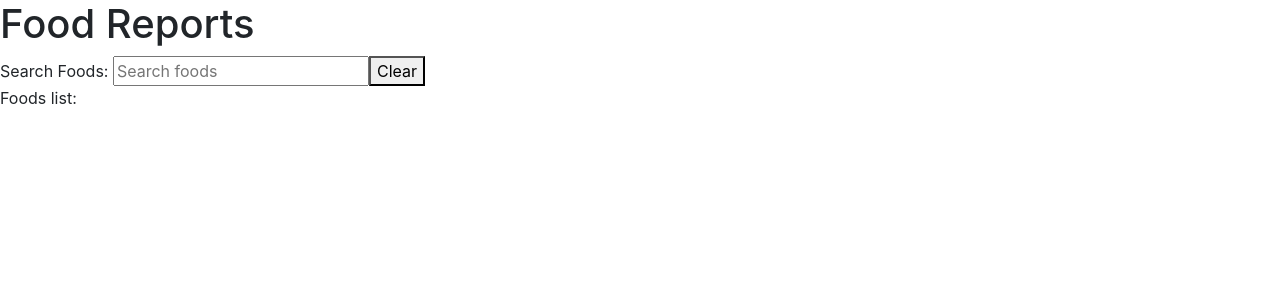
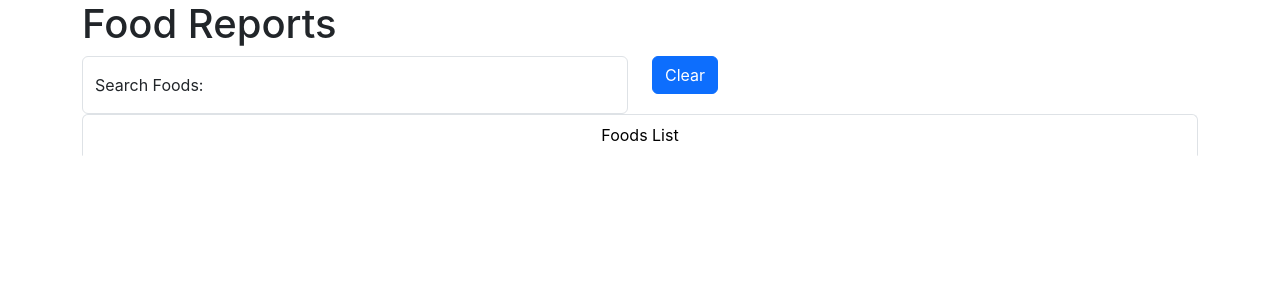
Before and after one commit to chaitanya-thengdi-psl/ndb-food-reports, a React (Create React App) app: page / in a window 1280 px wide. Shown: the top 300 px of the page. Built offline with nearby package versions, Linux system fonts and the light colour scheme.

Commit message:
Add basic Bootstrap styling

```diff
--- a/src/components/App/App.js
+++ b/src/components/App/App.js
@@ -1,4 +1,12 @@
 import { useState, useEffect } from 'react';
+
+import Button from 'react-bootstrap/Button';
+import Container from 'react-bootstrap/Container';
+import Row from 'react-bootstrap/Row';
+import Col from 'react-bootstrap/Col';
+import ListGroup from 'react-bootstrap/ListGroup';
+import Tab from 'react-bootstrap/Tab';
+import Tabs from 'react-bootstrap/Tabs';
 
 import FoodList from '../FoodList/FoodList';
 import Search from '../Search/Search';
@@ -8,6 +16,7 @@ import BasicReport from '../BasicReport/BasicReport';
 
 function App() {
 
+  const [activeTab, setActiveTab] = useState("foodslist");
   const [foods, setFoods] = useState([]);
   const [query, setQuery] = useState(false);
   const [searchData, setSearchData] = useState([])
@@ -43,20 +52,39 @@ function App() {
     localStorage.setItem("foods", JSON.stringify(filteredFoods))
   }
 
+  function viewReport (food) {
+    setSelectedFood(food);
+    setActiveTab("report");
+  }
+
   return (
     <div className="App">
-      <h1>Food Reports</h1>
-      <Search onSearch={(query) => setQuery(query)} clearSearch={() => setQuery("")}/>
-      {viewingSearchResults && <div>
-        Search results:
-        <ul>
-          {searchData.map(datum => <li>
-            <span>{datum.description}</span> <button onClick={() => addToFoodsList(datum)}>Add</button>
-          </li>)}
-        </ul>
-      </div>}
-      <FoodList foods={foods} removeSelectedFood={removeFromFoodsList} setSelectedFood={setSelectedFood} />
-      {selectedFood && <BasicReport food={selectedFood} />}
+      <Container>
+        <Row>
+          <Col>
+            <h1>Food Reports</h1>
+            <Search onSearch={(query) => setQuery(query)} clearSearch={() => setQuery("")} />
+            {viewingSearchResults && <div>
+              <label>Search results:</label>
+              <ListGroup as="ul">
+                {searchData.map(datum => <ListGroup.Item as="li"><span>{datum.description}</span> <Button className="addSearchResult" variant="secondary" onClick={() => addToFoodsList(datum)}>Add</Button></ListGroup.Item>)}
+              </ListGroup>
+            </div>}
+            <Tabs
+              activeKey={activeTab}
+              onSelect={(t) => setActiveTab(t)}
+              fill
+            >
+              <Tab eventKey="foodslist" title="Foods List">
+                <FoodList foods={foods} removeSelectedFood={removeFromFoodsList} viewReport={viewReport} />
+              </Tab>
+              {selectedFood && <Tab eventKey="report" title={`Basic Report: ${selectedFood.description.length > 20 ? selectedFood.description.substring(0,20) + '...' : selectedFood.description}`}>
+                <BasicReport food={selectedFood} />
+              </Tab>}
+            </Tabs>
+          </Col>
+        </Row>
+      </Container>
     </div>
   );
 }
--- a/src/components/App/App.scss
+++ b/src/components/App/App.scss
@@ -2,3 +2,7 @@
   height: 100vh;
   width: 100vw;
 }
+
+.addSearchResult {
+  float: right;
+}
--- a/src/components/BasicReport/BasicReport.js
+++ b/src/components/BasicReport/BasicReport.js
@@ -1,16 +1,37 @@
-function BasicReport ({food}) {
+import Table from 'react-bootstrap/Table';
+
+
+function BasicReport({ food }) {
     return (
         <>
+
             <h2>Basic Report</h2>
             <h4>Basic Information</h4>
-            <p><label>FDC ID:</label> {food.fdcId}</p>
-            <p><label>Name:</label> {food.description}</p>
-            <p><label>Category:</label> {food.brandedFoodCategory}</p>
-            <p><label>Ingredients:</label> {food.ingredients}</p>
+            <Table responsive>
+                <tbody>
+                    <tr>
+                        <td><label>FDC ID</label></td>
+                        <td>{food.fdcId}</td>
+                    </tr>
+                    <tr>
+                        <td><label>Name</label></td>
+                        <td>{food.description}</td>
+                    </tr>
+                    <tr>
+                        <td><label>Category</label></td>
+                        <td>{food.brandedFoodCategory}</td>
+                    </tr>
+                </tbody>
+            </Table>
             <h4>Nutrient Details</h4>
-            {food.foodNutrients.map(nutrient => <p>
-                {nutrient.nutrientName}: {nutrient.value} {nutrient.unitName}
-            </p>)}
+            <Table responsive>
+                <tbody>
+                    {food.foodNutrients.map(nutrient => <tr>
+                        <td>{nutrient.nutrientName}</td><td>{nutrient.value} {nutrient.unitName}</td>
+                    </tr>
+                    )}
+                </tbody>
+            </Table>
         </>
     )
 }
--- a/src/components/FoodList/FoodList.js
+++ b/src/components/FoodList/FoodList.js
@@ -1,11 +1,12 @@
-function FoodList ({foods, removeSelectedFood, setSelectedFood}) {
+import ListGroup from 'react-bootstrap/ListGroup';
+
+function FoodList ({foods, removeSelectedFood, viewReport}) {
     return <div className="FoodList">
-        <p>Foods list:</p>
-        <ul>
-            {foods.map(food => <li>
-                {food.description} <a href="#" onClick={() => setSelectedFood(food)}>See Report</a> <a href="#" onClick={() => removeSelectedFood(food)}>Remove</a>
-            </li>)}
-        </ul>
+        <ListGroup as="ul">
+            {foods.map(food => <ListGroup.Item as="li">
+                {food.description} <a href="#" onClick={() => viewReport(food)}>See Report</a> <a href="#" onClick={() => removeSelectedFood(food)}>Remove</a>
+            </ListGroup.Item>)}
+        </ListGroup>
     </div>
 }
 
--- a/src/components/Search/Search.js
+++ b/src/components/Search/Search.js
@@ -1,4 +1,10 @@
 import {debounce} from 'lodash';
+
+import Button from 'react-bootstrap/Button';
+import FloatingLabel from 'react-bootstrap/FloatingLabel';
+import Form from 'react-bootstrap/Form';
+import Row from 'react-bootstrap/Row';
+import Col from 'react-bootstrap/Col';
 
 function Search ({onSearch, clearSearch}) {
 
@@ -6,9 +12,19 @@ function Search ({onSearch, clearSearch}) {
     const onChange = debounce(value => onSearch(value), 300);
 
     return <div className="Search">
-        <label>Search Foods:</label> <input type="search" id="food-search" placeholder="Search foods" onChange={(e) => onChange(e.target.value)}/>
-        <button onClick={() => clearSearch()}>Clear</button>
-    </div>;
+        <Form>
+            <Form.Group as={Row}>
+                <Col><FloatingLabel
+                    label="Search Foods:"
+                >
+                    <Form.Control type="search" placeholder="Nut 'n' berry mix" onChange={(e) => onChange(e.target.value)} />
+                </FloatingLabel></Col>
+
+                <Col><Button onClick={() => clearSearch()}>Clear</Button></Col>
+
+            </Form.Group>
+        </Form>
+   </div>;
 }
 
 export default Search;
```
